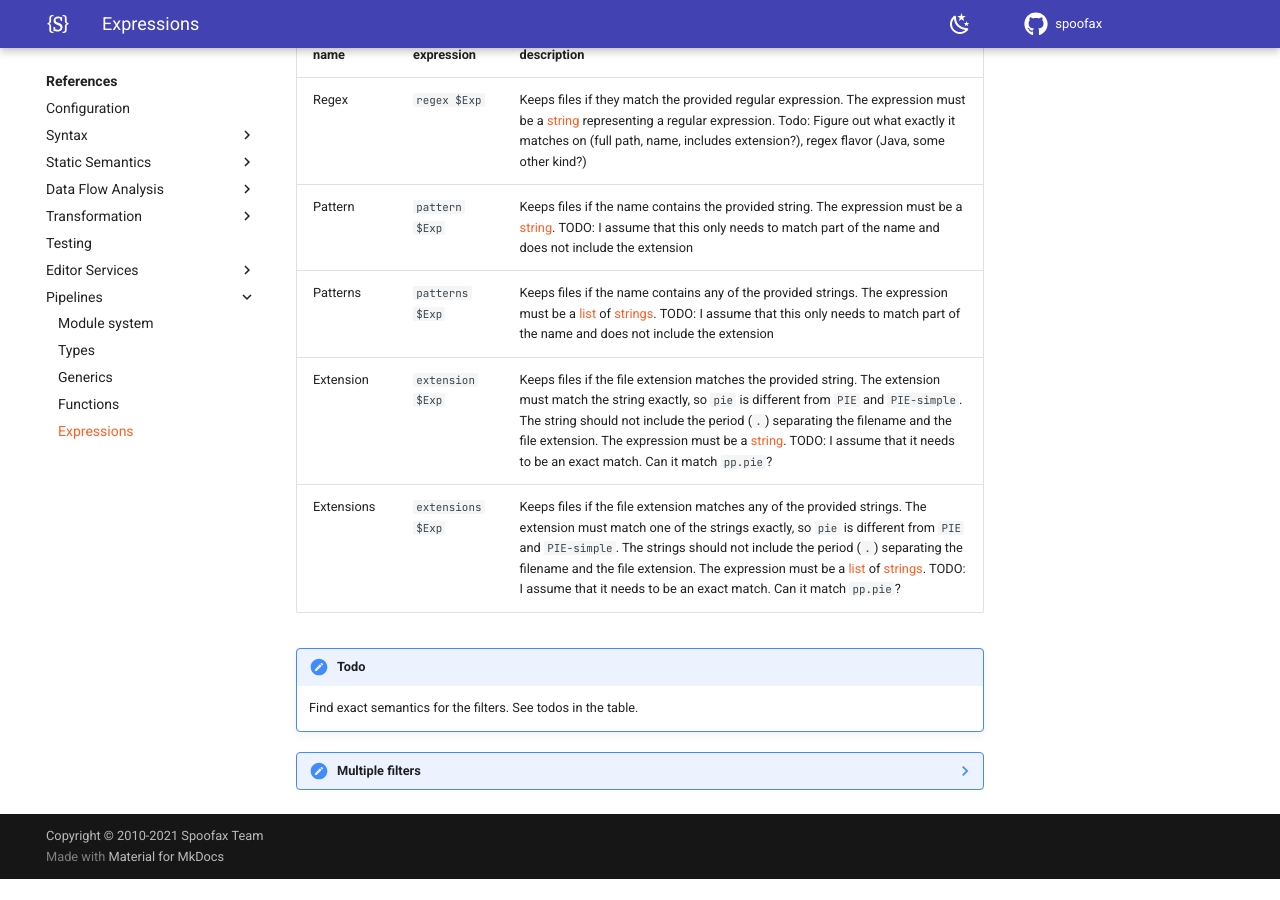
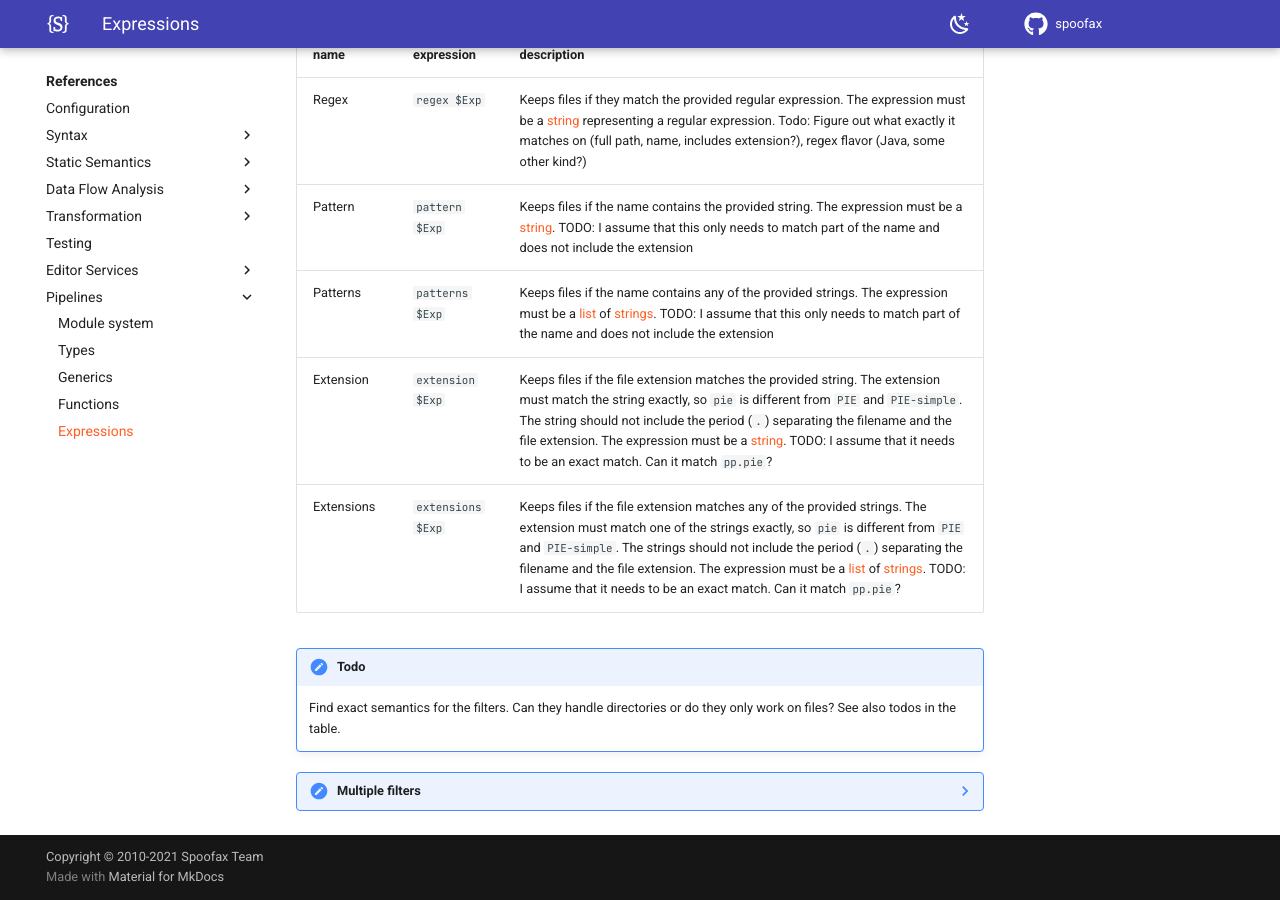
Before and after one commit to pdmosses/metaborg.github.io, an MkDocs documentation site: the page built from docs/references/pipelines/expressions.md, in a window 1280 px wide and 900 px high, scrolled down 8824 px. Built offline with MkDocs 1.6.1 and Material for MkDocs 9.7.7, drawn with Linux system fonts in a browser that asks for light colours; comment, search, counter and statistics services are not loaded; before the commit the page ends 9703 px from its top, so only the background shows below that.

Commit message:
Add todo

```diff
--- a/docs/references/pipelines/expressions.md
+++ b/docs/references/pipelines/expressions.md
@@ -440,7 +440,8 @@ The possible filters are listed in the table below.
 
 !!! todo
     Find exact semantics for the filters.
-    See todos in the table.
+    Can they handle directories or do they only work on files?
+    See also todos in the table.
 
 ??? note "Multiple filters"
     It is not allowed to use multiple filters.
```
